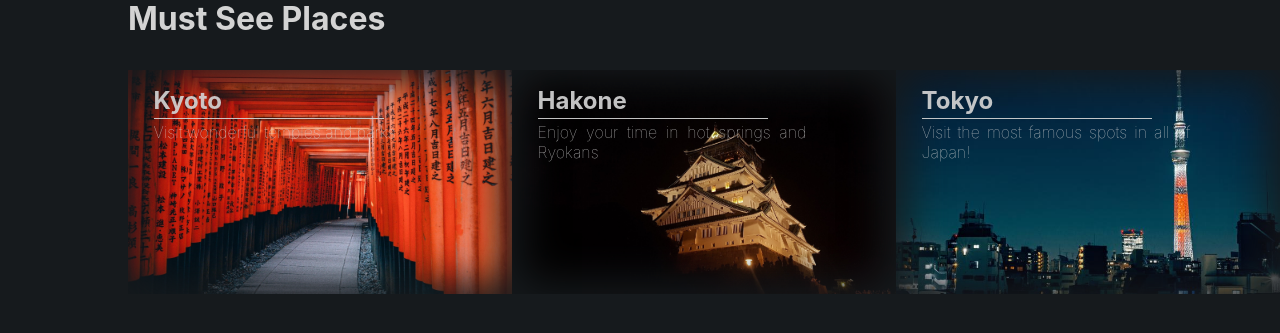
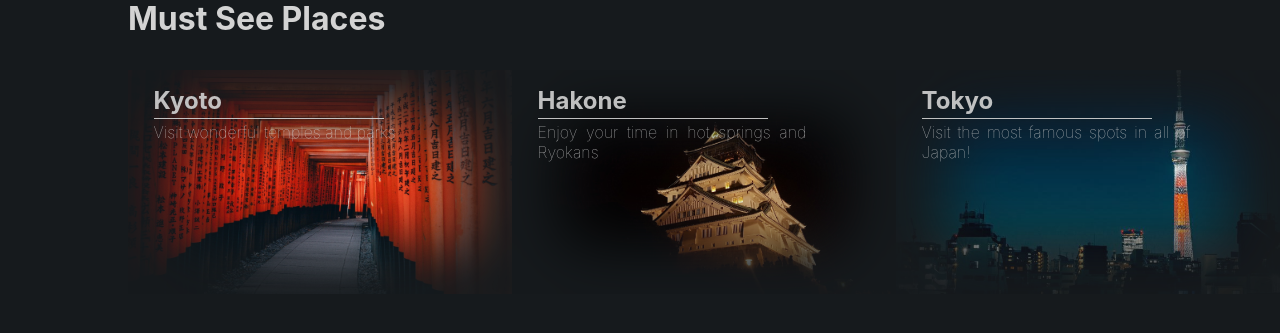
Before and after one commit to akiragondo/visit-japan, a React (Create React App) app: page / in a window 1280 px wide. Shown: the part 745-1078 px from the top of the page. Built offline with nearby package versions, Linux system fonts and the light colour scheme.

Commit message:
add shadow hover

```diff
--- a/src/components/MustSee.css
+++ b/src/components/MustSee.css
@@ -15,6 +15,7 @@
     width: 100%;
     overflow: hidden;
     position: relative;
+    cursor: pointer;
 }
 
 .MustSeeImgs {
@@ -34,17 +35,23 @@
     width: 100%;
     height: 100%;
     top: 0;
-    box-shadow: inset 0 0 40px 12px var(--background-color);
-
+    -webkit-box-shadow: inset 0px 0px 5vw 4vw var(--background-color);
+    -moz-box-shadow: inset 0px 0px 5vw 4vw var(--background-color);
+    box-shadow: inset 0px 0px 5vw 4vw var(--background-color);
+    transition: all 0.3s ease-in-out;
 }
-
+  .MustSeeImg:hover .shadow {
+    -webkit-box-shadow: inset 0px 0px 4vw 1.5vw var(--background-color);
+    -moz-box-shadow: inset 0px 0px 4vw 1.5vw var(--background-color);
+    box-shadow: inset 0px 0px 4vw 1.5vw var(--background-color);
+  }
 .MustSeeText {
     z-index: 1;
     padding: 2vh 2vw;
     width: 100%;
     height: 100%;
     text-align: justify;
-    opacity: 0.92;
+    opacity: 0.9;
 }
 
 
```
